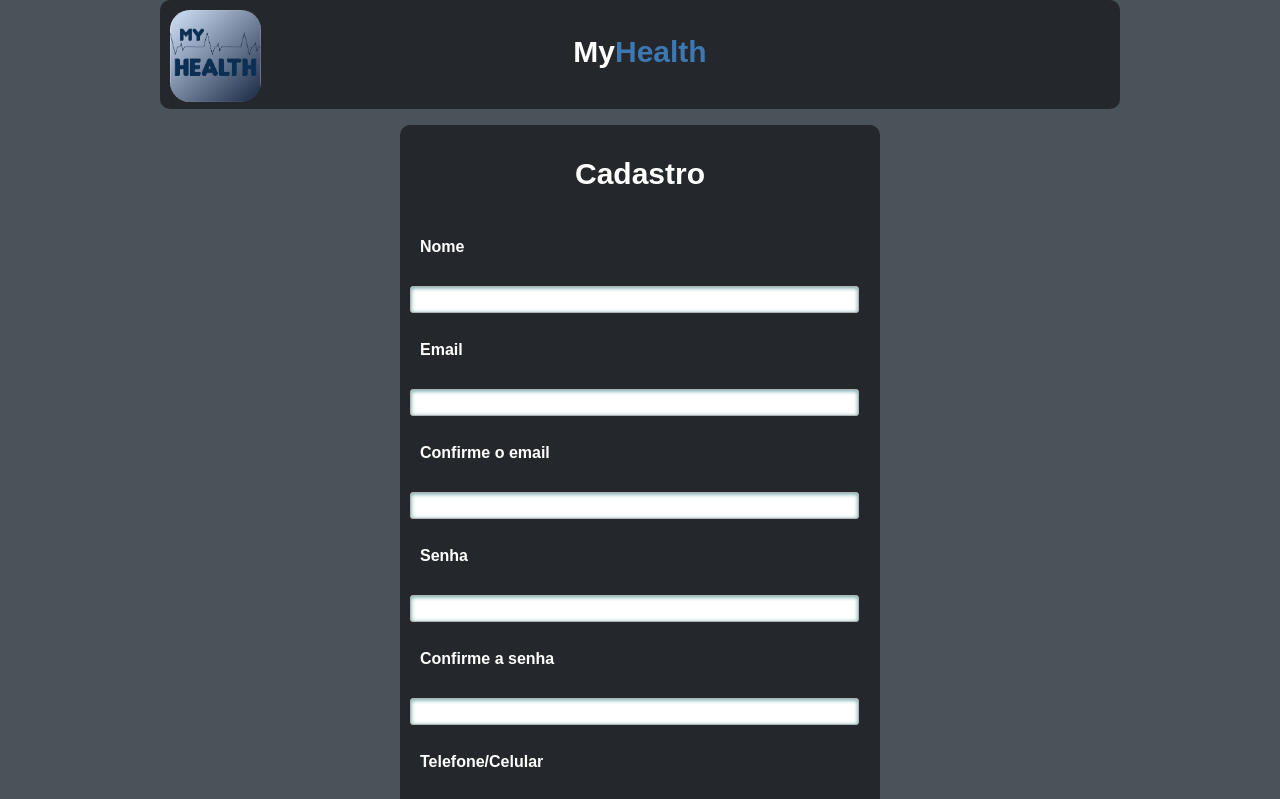
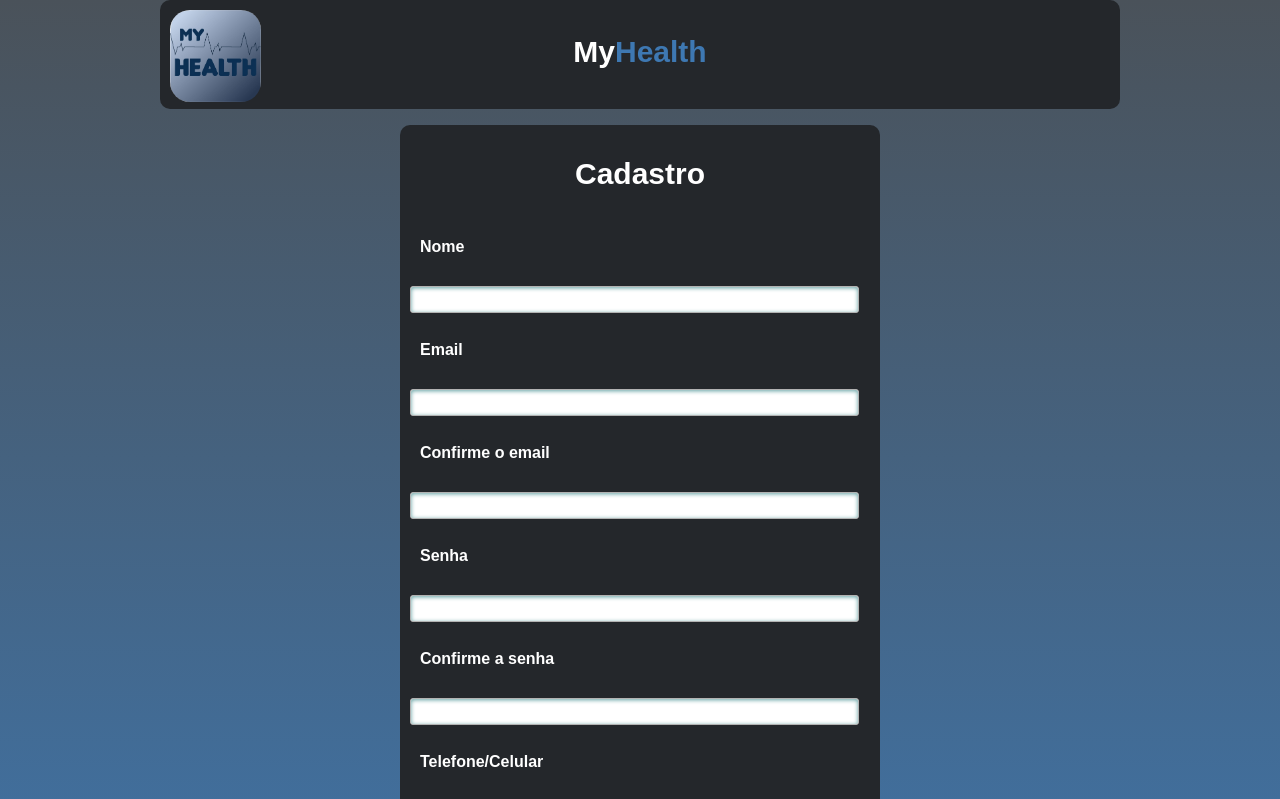
Before and after one commit to Skinny18/MyHealth, a React (Create React App) app: page /cadastro in a window 1280 px wide. Shown: the top 799 px of the page. Built offline with nearby package versions, Linux system fonts and the light colour scheme.

Commit message:
myhealth

```diff
--- a/src/pages/estilo.css
+++ b/src/pages/estilo.css
@@ -9,7 +9,7 @@ body {
 	margin: 0;
 	padding: 0;
 	color: #000;
-	background: #4A525A;
+	background-image: linear-gradient(to top, #3E78B2,#4A525A);
 }
 
 
```
